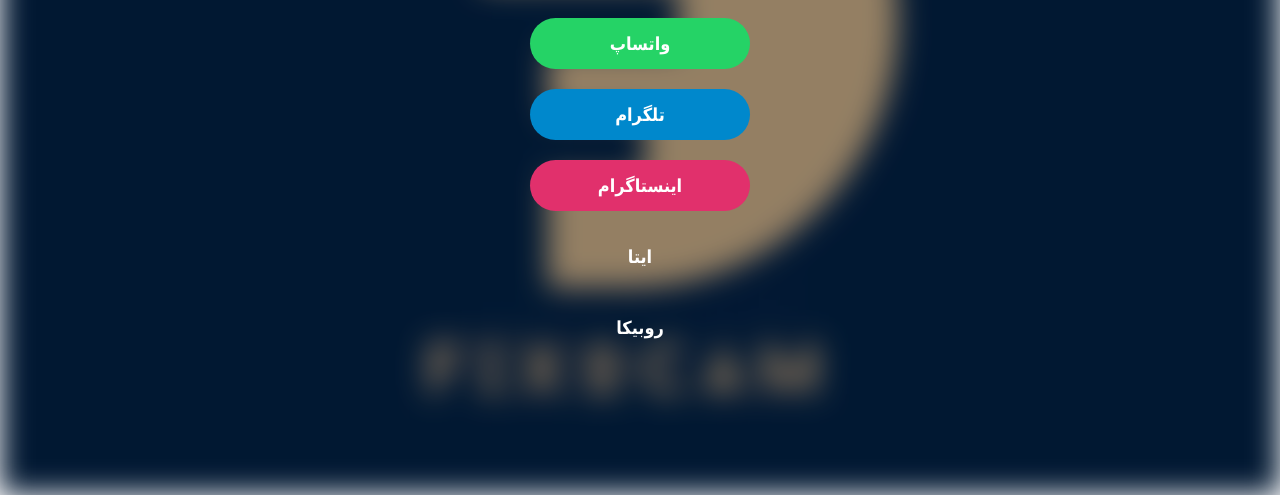
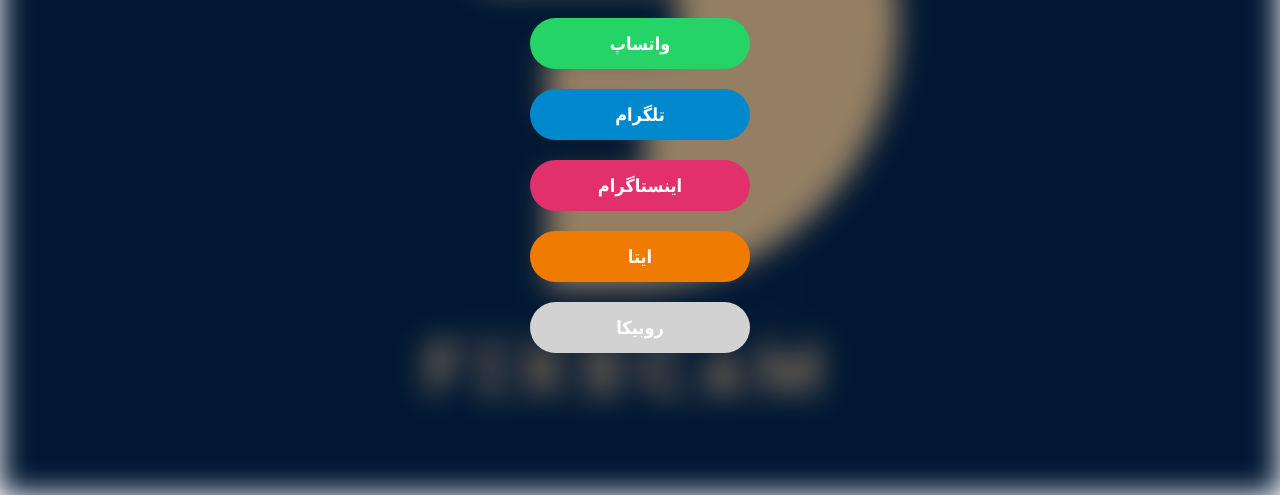
Before and after one commit to fixocam/FixoCam-links, a plain HTML site: page index.html in a window 1280 px wide. Shown: the part 305-800 px from the top of the page. Drawn offline with Linux system fonts and the light colour scheme.

Commit message:
Update index.html

```diff
--- a/index.html
+++ b/index.html
@@ -69,7 +69,8 @@
     .whatsapp { background: #25D366; }
     .telegram { background: #0088cc; }
     .instagram { background: #E1306C; }
-
+    .rubika { background: #D2D2D2; }
+    .eitaa { background: #EF7B00; }
     .btn:hover {
       opacity: 0.8;
       transform: scale(1.05);
```
